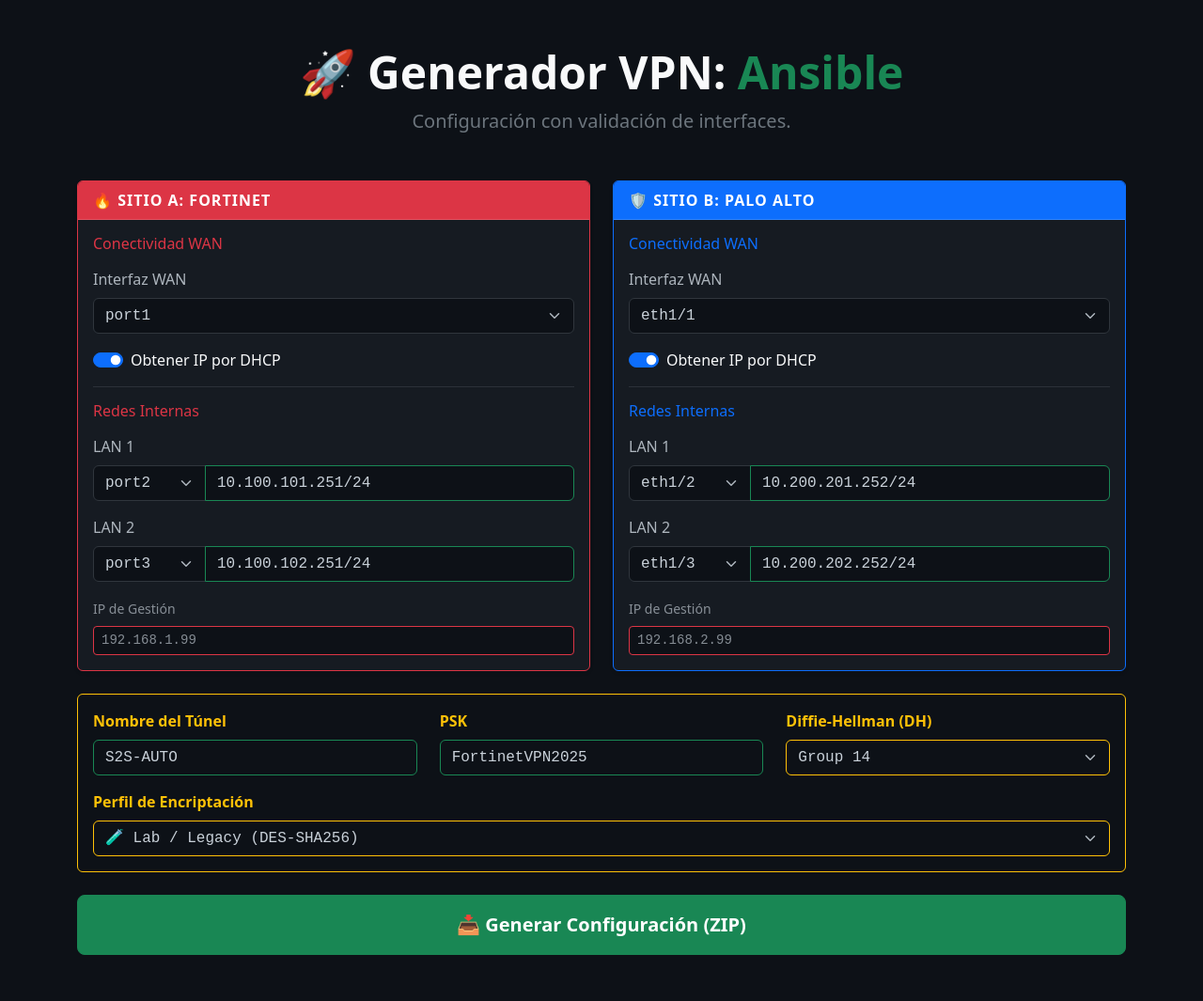
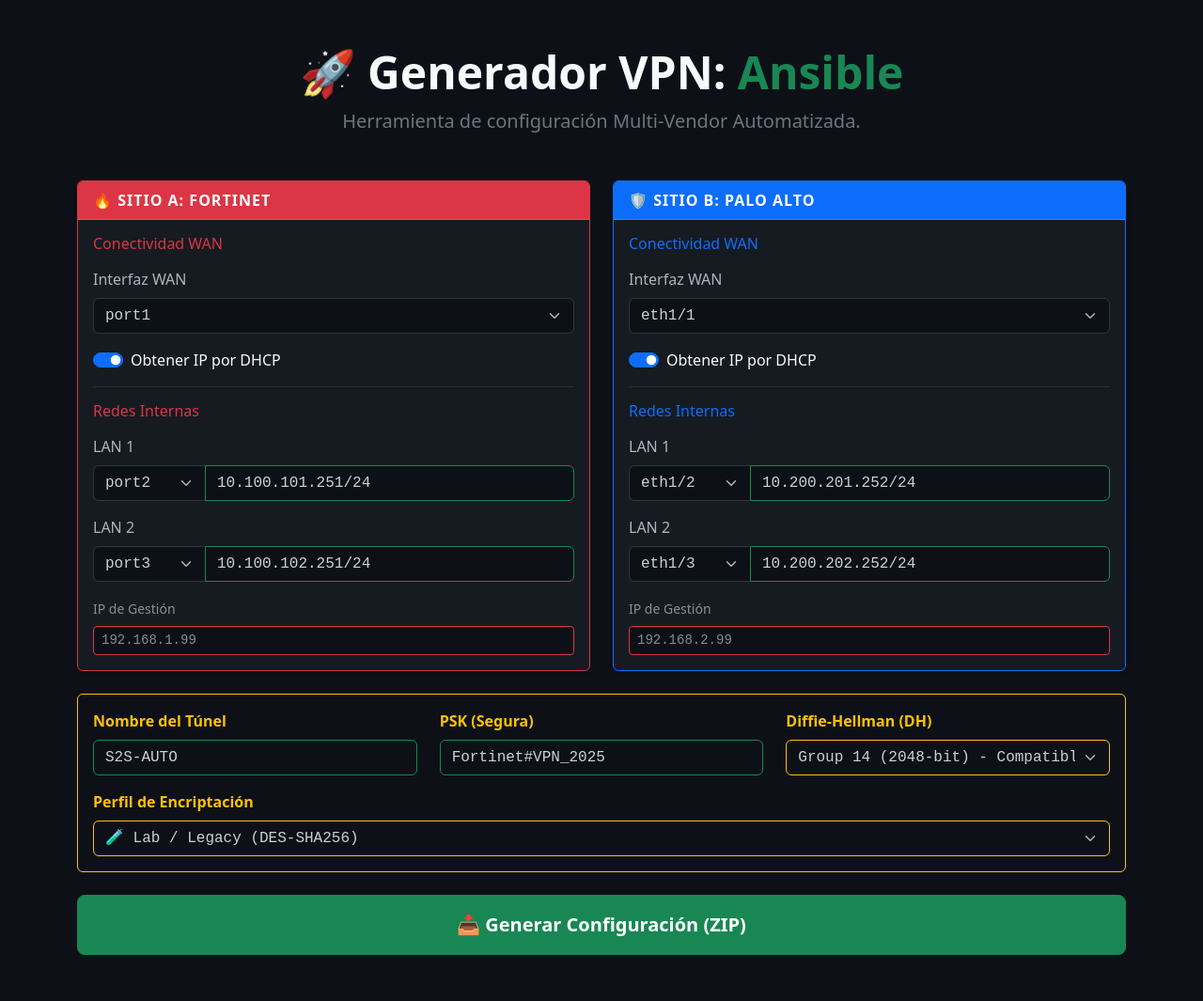
Before and after one commit to sr-emm/ESR-CHALLENGEML-FASE2, a Flask app: page / in a window 1280 px wide. Shown: the top 1065 px of the page at 94% size. Run offline with Flask 3, Linux system fonts and the light colour scheme.

Commit message:
Descripcion de DHs disponibles

```diff
--- a/vpn_generator/templates/index.html
+++ b/vpn_generator/templates/index.html
@@ -19,21 +19,28 @@
         .text-palo { color: #0d6efd !important; }
         .bg-palo { background-color: #0d6efd !important; }
 
+        /* Inputs estilo consola */
         .form-control, .form-select {
-            background-color: #0d1117; color: #c9d1d9; border: 1px solid #30363d;
+            background-color: #0d1117;
+            color: #c9d1d9;
+            border: 1px solid #30363d;
             font-family: 'Courier New', Courier, monospace;
         }
         .form-control:focus, .form-select:focus {
-            background-color: #0d1117; color: #fff; border-color: #58a6ff;
+            background-color: #0d1117;
+            color: #fff;
+            border-color: #58a6ff;
             box-shadow: 0 0 0 0.25rem rgba(88, 166, 255, 0.25);
         }
 
-        /* Estilo para opciones deshabilitadas (ya usadas) */
+        /* Estilo para opciones deshabilitadas */
         option:disabled { color: #5a5a5a; background-color: #1c1c1c; }
 
         .hidden-field { display: none; }
-        input:invalid { border-color: #dc3545; }
-        input:valid { border-color: #198754; }
+
+        /* Validación Visual */
+        input:invalid { border-color: #dc3545; background-image: none; }
+        input:valid { border-color: #198754; background-image: none; }
     </style>
 </head>
 <body>
@@ -41,7 +48,7 @@
 <div class="container py-5">
     <div class="text-center mb-5">
         <h1 class="display-5 fw-bold text-light">🚀 Generador VPN: <span class="text-success">Ansible</span></h1>
-        <p class="lead text-secondary">Configuración con validación de interfaces.</p>
+        <p class="lead text-secondary">Herramienta de configuración Multi-Vendor Automatizada.</p>
     </div>
 
     <form method="POST" action="/">
@@ -55,8 +62,9 @@
                         <div class="mb-3">
                             <label class="form-label">Interfaz WAN</label>
                             <select class="form-select fg-selector" name="fg_wan_interface" onchange="updatePorts('fg')">
-                                {% for i in range(1, 17) %}
-                                <option value="port{{ i }}" {% if i==1 %}selected{% endif %}>port{{ i }}</option>
+                                <option value="port1" selected>port1</option>
+                                {% for i in range(2, 17) %}
+                                <option value="port{{ i }}">port{{ i }}</option>
                                 {% endfor %}
                             </select>
                         </div>
@@ -67,7 +75,7 @@
                         </div>
 
                         <div id="fg_static_fields" class="hidden-field border-start border-forti ps-3 mb-3">
-                            <label class="form-label text-secondary small">IP WAN / Máscara</label>
+                            <label class="form-label text-secondary small">IP WAN Estática / Máscara</label>
                             <input type="text" class="form-control mb-2" name="fg_wan_ip" placeholder="10.100.100.114/24">
                             <label class="form-label text-secondary small">Gateway</label>
                             <input type="text" class="form-control" name="fg_wan_gw" placeholder="10.100.100.1">
@@ -129,7 +137,7 @@
                         </div>
 
                         <div id="pa_static_fields" class="hidden-field border-start border-palo ps-3 mb-3">
-                            <label class="form-label text-secondary small">IP WAN / Máscara</label>
+                            <label class="form-label text-secondary small">IP WAN Estática / Máscara</label>
                             <input type="text" class="form-control mb-2" name="pa_wan_ip" placeholder="10.100.100.115/24">
                             <label class="form-label text-secondary small">Gateway</label>
                             <input type="text" class="form-control" name="pa_wan_gw" placeholder="10.100.100.1">
@@ -180,21 +188,22 @@
                     </div>
 
                     <div class="col-md-4 mb-3">
-                        <label class="form-label text-warning fw-bold">PSK</label>
+                        <label class="form-label text-warning fw-bold">PSK (Segura)</label>
                         <input type="text" class="form-control" name="vpn_psk"
-                               value="FortinetVPN2025"
+                               value="Fortinet#VPN_2025"
                                required
                                pattern="[a-zA-Z0-9@!_.\-+#]+"
+                               title="Permitidos: Letras, números y @ ! - _ . + #"
                                oninput="validatePSK(this)">
                     </div>
 
                     <div class="col-md-4 mb-3">
                         <label class="form-label text-warning fw-bold">Diffie-Hellman (DH)</label>
                         <select class="form-select border-warning" name="dh_group_select">
-                            <option value="14" selected>Group 14</option>
-                            <option value="19">Group 19</option>
-                            <option value="21">Group 21</option>
-                            <option value="5">Group 5</option>
+                            <option value="14" selected>Group 14 (2048-bit) - Compatible</option>
+                            <option value="19">Group 19 (256-bit ECP) - Rápido</option>
+                            <option value="21">Group 21 (521-bit ECP) - Muy Seguro</option>
+                            <option value="5">Group 5 (Legacy) - Fallback</option>
                         </select>
                     </div>
                 </div>
@@ -246,7 +255,6 @@
         }
     }
 
-    // Validación Cruzada de Puertos (Actualizada para Visual eth1/x)
     function updatePorts(prefix) {
         let selects = document.querySelectorAll('.' + prefix + '-selector');
         let selectedValues = [];
@@ -259,15 +267,11 @@
             let currentVal = sel.value;
             for (let i = 0; i < sel.options.length; i++) {
                 let opt = sel.options[i];
-                // Usamos el 'value' (ethernet1/1) para la lógica, no el texto visual
                 if (selectedValues.includes(opt.value) && opt.value !== currentVal) {
                     opt.disabled = true;
-                    // Actualizar el texto visual para mostrar estado
-                    // Necesitamos reconstruir el texto corto (eth1/x) basado en el value largo
                     let shortName = opt.value.replace("ethernet", "eth");
-                    if (prefix === 'fg') shortName = opt.value; // Forti no cambia
-
-                    opt.innerText = shortName + " (Ocupado)";
+                    if (prefix === 'fg') shortName = opt.value;
+                    opt.innerText = shortName + " (En Uso)";
                 } else {
                     opt.disabled = false;
                     let shortName = opt.value.replace("ethernet", "eth");
```
